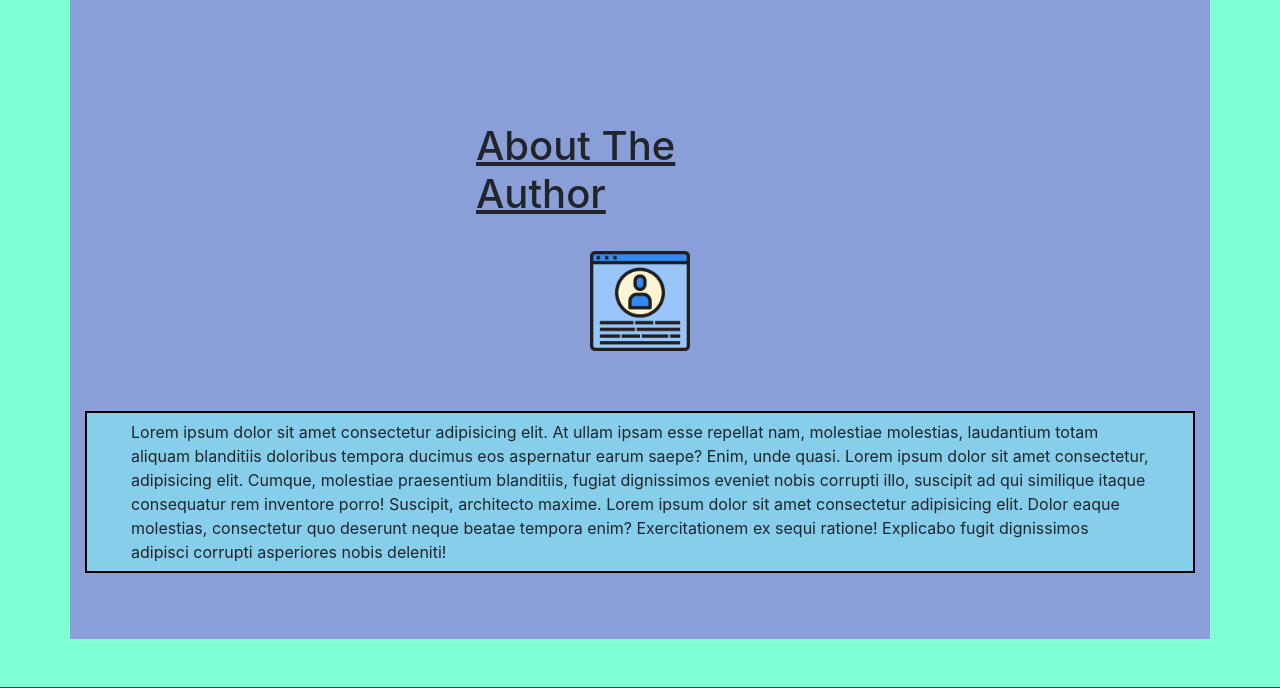
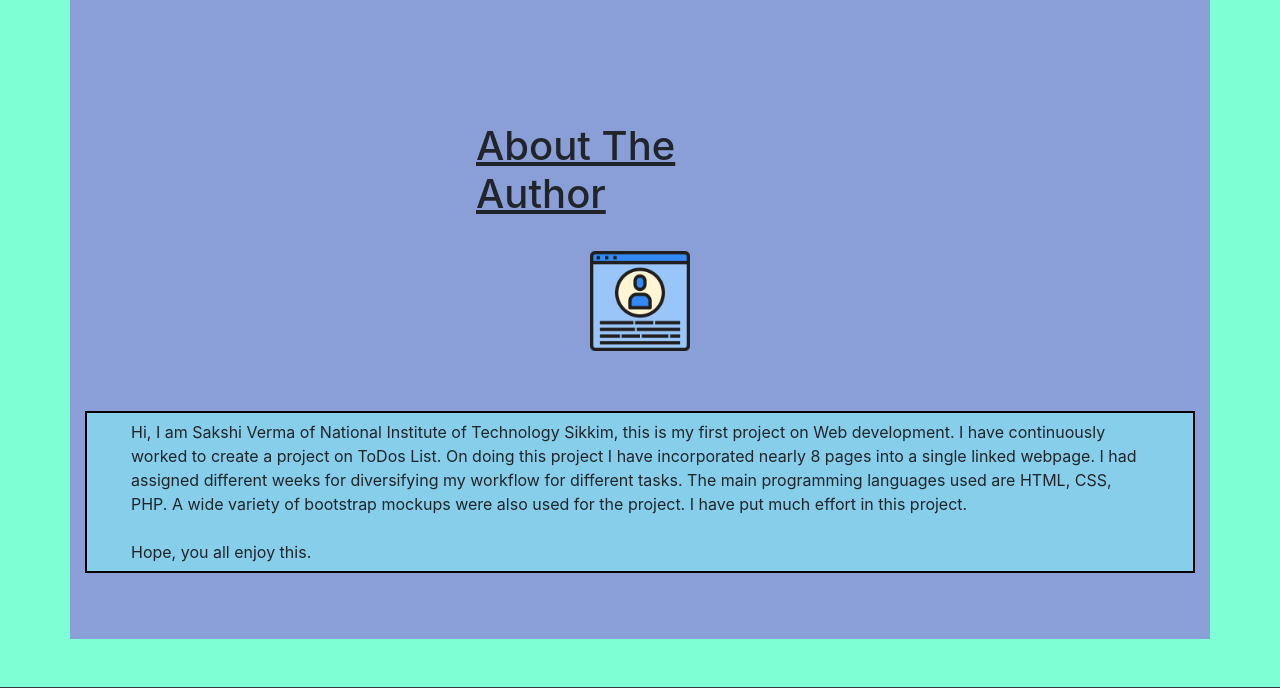
Before and after one commit to Sakshi-V08/ToDos-List, a PHP site: page /about.php in a window 1280 px wide. Shown: the part 91-779 px from the top of the page. Run offline with PHP 8.4, Linux system fonts and the light colour scheme.

Commit message:
first commit

```diff
--- a/about.php
+++ b/about.php
@@ -49,9 +49,8 @@
         <div class="container" style="background-color:  rgb(141 145 217 / 87%);margin-top: 32px; padding-bottom: 50px;">
             <h1 style="padding: 123px 391px; padding-bottom: 25px " ><u>About The Author</u></h1>
             <center><img src="account.png" width="100" height="100" style="margin-bottom: 60px"></center>
-            <p style="background-color: skyblue ;padding:7px 44px;border:2px solid;border-color:black">Lorem ipsum dolor sit amet consectetur adipisicing elit. At ullam ipsam esse repellat nam, molestiae molestias, laudantium totam aliquam blanditiis doloribus tempora ducimus eos aspernatur earum saepe? Enim, unde quasi.
-            Lorem ipsum dolor sit amet consectetur, adipisicing elit. Cumque, molestiae praesentium blanditiis, fugiat dignissimos eveniet nobis corrupti illo, suscipit ad qui similique itaque consequatur rem inventore porro! Suscipit, architecto maxime.
-          Lorem ipsum dolor sit amet consectetur adipisicing elit. Dolor eaque molestias, consectetur quo deserunt neque beatae tempora enim? Exercitationem ex sequi ratione! Explicabo fugit dignissimos adipisci corrupti asperiores nobis deleniti!</p>
+            <p style="background-color: skyblue ;padding:7px 44px;border:2px solid;border-color:black">Hi, I am Sakshi Verma of National Institute of Technology Sikkim, this is my first project on Web development. I have continuously worked to create a project on ToDos List. On doing this project I have incorporated nearly 8 pages into a single linked webpage. I had assigned different weeks for diversifying my workflow for different tasks. The main programming languages used are HTML, CSS, PHP. A wide variety of bootstrap mockups were also used for the project. I have put much effort in this project.
+<br><br>Hope, you all enjoy this.</p>
 
         </div>
     <!-- Optional JavaScript -->
```
